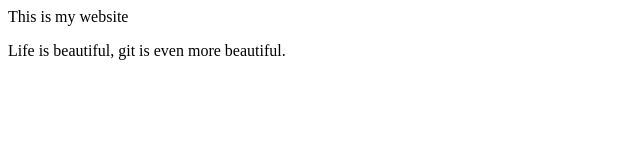
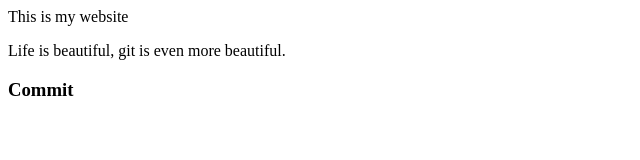
Before and after one commit to riyadutta3/practiceGit, a plain HTML site: page index.html in a window 1280 px wide. Shown: the full height of the page, 0-640 px from the left. Drawn offline with Linux system fonts and the light colour scheme.

Commit message:
added <h3> tag

```diff
--- a/index.html
+++ b/index.html
@@ -8,4 +8,7 @@ This is my website
 <p>
 Life is beautiful, git is even more beautiful.
 </p>
+<h3>
+Commit
+</h3>
 </html>
```
